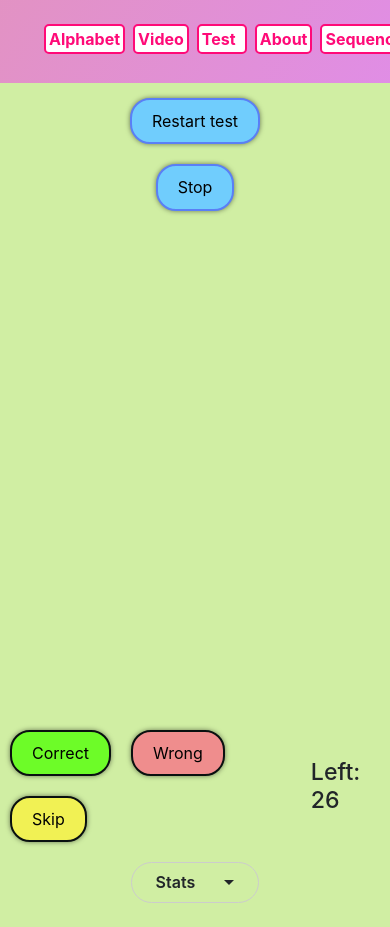
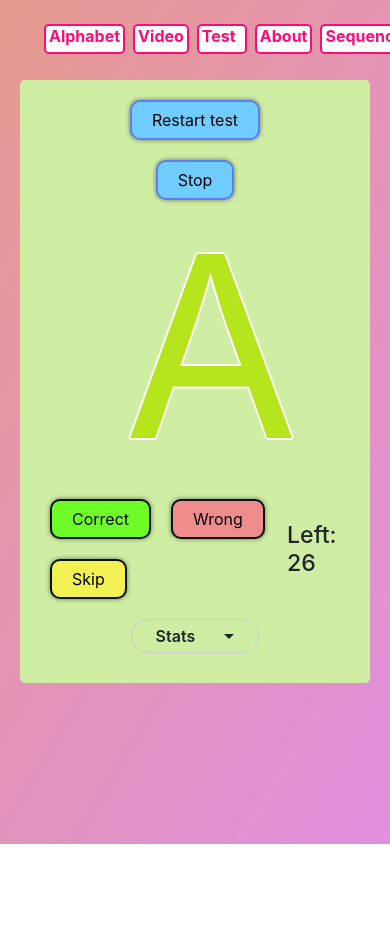
Before and after one commit to bogutskii/alphabet_for_kids, a React (Create React App) app: page /test in a window 390 px wide. Both pictures are taken after a click on the button "Start test". Shown: the top 927 px of the page. After the commit the page ends 844 px from the top, so only its background shows below. Built offline with nearby package versions, Linux system fonts and the light colour scheme.

Commit message:
-fix responsive design for main char

```diff
--- a/src/Components/Alpha_line.css
+++ b/src/Components/Alpha_line.css
@@ -68,3 +68,10 @@
 .letterSquare.vowels.selected {
     color: red;
 }
+
+
+@media (max-height: 900px) {
+    .letterSquare {
+        font-size: calc(1vw + 1vh);
+    }
+}
--- a/src/Components/Alphabet.css
+++ b/src/Components/Alphabet.css
@@ -1,9 +1,7 @@
 .wrap {
     display: flex;
     align-items: center;
-    align-content: center;
     flex-flow: row nowrap;
-    height: 45vh;
     width: 100vw;
     justify-content: space-between;
 }
@@ -18,7 +16,6 @@
     font-size: 50vh;
     text-shadow: 2px 0 0 #fff, -2px 0 0 #fff, 0 2px 0 #fff, 0 -2px 0 #fff,
     1px 1px #fff, -1px -1px 0 #fff, 1px -1px 0 #fff, -1px 1px 0 #fff;
-    z-index: -1;
 }
 
 
@@ -556,7 +553,7 @@
 
 .test-game-button {
     border: 2px solid #5a7ff6;
-    border-radius: 20px;
+    border-radius: 10px;
     padding: 10px 20px;
     font-size: 20px;
     cursor: pointer;
@@ -576,8 +573,10 @@
     flex-direction: column;
     align-items: center;
     justify-content: center;
-    min-height: 100vh;
     background-color: #d0eea3;
+    padding: 20px;
+    margin: 20px;
+    border-radius: 5px;
 }
 
 .test-game-button {
@@ -597,9 +596,9 @@
 .test-letters-list {
     list-style-type: none;
 }
-.test-letters-list li{
-    font-size: 40vh;
-}
+/*.test-letters-list li{*/
+/*    font-size: 40vh;*/
+/*}*/
 .test-counter {
     margin-top: 10px;
 }
--- a/src/Components/InitialLetterWord.js
+++ b/src/Components/InitialLetterWord.js
@@ -1,11 +1,7 @@
 import React from 'react';
 import {connect} from "react-redux";
 
-const InitialLetterWord = ({show,currentLanguage, letters, currentIndex}) => {
-  if (show) {
-    return null;
-  }
-console.log()
+const InitialLetterWord = ({currentLanguage, letters, currentIndex}) => {
   const {words, transcription} = letters[currentLanguage][currentIndex];
   return (
     <div className="wrap-child-active-15">
@@ -18,7 +14,6 @@ const mapStateToProps = (state) => ({
   currentIndex: state.currentIndex,
   currentLanguage: state.currentLanguage,
   letters: state.alphabets,
-  show: state.test.testStart
 })
 
 
--- a/src/Components/test/Test.js
+++ b/src/Components/test/Test.js
@@ -1,44 +1,52 @@
 import React from "react";
-// import Accordion from "../Accordion"
 import {connect} from "react-redux";
 import TestButtons from "./testButtons";
 import '../Alphabet.css'
 import Stats from "./Stats";
 import GameOptions from "../Options/GameOptions";
 
-
 const Test = (props) => {
   const {currentLanguage, alphabets, test, startTest, stopTest} = props;
   let randomColor = `#${Math.floor(Math.random() * 16777215).toString(16)}`;
+
   return (
     <div className="test-game-container">
-      <button className="test-game-button"
-              onClick={() => startTest([...alphabets[currentLanguage]].sort(() => Math.random() - 0.5))}>
+      <button
+        className="test-game-button"
+        onClick={() => startTest([...alphabets[currentLanguage]].sort(() => Math.random() - 0.5))}
+      >
         {test.testStart ? 'Restart test' : 'Start test'}
       </button>
 
-      {test.testStart && <button className="test-game-button"
-                                 onClick={stopTest}>
-        {'Stop'}
-      </button>}
+      {test.testStart && (
+        <button
+          className="test-game-button"
+          onClick={stopTest}
+        >
+          Stop
+        </button>
+      )}
 
-      {!test.testStart && <GameOptions/>}
-      {test.testStart &&
-        <div className="wrap-child-active-50" style={{color: randomColor}}>
+      {!test.testStart && <GameOptions />}
+
+      {test.testStart && (
+        <div  style={{color: randomColor}}>
           <ul className="test-letters-list">
-            {alphabets[currentLanguage].map((obj, i) => i === test.testCounter ? <li key={i}>{obj.letter}</li> : null)}
+            {alphabets[currentLanguage].map((obj, i) =>
+              i === test.testCounter ? <li className="wrap-child-active-50" key={i}>{obj.letter}</li> : null
+            )}
           </ul>
         </div>
-      }
+      )}
+
       <div className='test-game-options'>
-        {test.testStart && <TestButtons/>}
-        {test.testStart && <h3 className="test-counter">Left: {26 - test.testCounter}</h3>}
+        {test.testStart && <TestButtons />}
+        {test.testStart && <h3 className="test-counter">Left: {alphabets[currentLanguage].length - test.testCounter}</h3>}
       </div>
 
-      <Stats/>
+      <Stats />
     </div>
   );
-
 };
 
 const mapStateToProps = (state) => ({
@@ -46,26 +54,20 @@ const mapStateToProps = (state) => ({
   test: state.test,
   alphabets: state.alphabets,
   currentLanguage: state.currentLanguage,
-
-
-})
+});
 
 const mapDispatchToProps = (dispatch) => ({
   nextTest: (value) => dispatch({
     type: 'NEXT_TEXT_COUNTER',
-    payload: {
-      value: value
-    }
+    payload: { value },
   }),
   startTest: (value) => dispatch({
     type: 'START_TEST',
-    payload: {
-      value: value
-    }
+    payload: { value },
   }),
   stopTest: () => dispatch({
-    type: 'STOP_TEST'
-  })
-})
+    type: 'STOP_TEST',
+  }),
+});
 
 export default connect(mapStateToProps, mapDispatchToProps)(Test);
--- a/src/Components/test/accordion.css
+++ b/src/Components/test/accordion.css
@@ -1,7 +1,7 @@
 body {
     font-family: -apple-system, BlinkMacSystemFont, "Segoe UI", Roboto, Helvetica,
     Arial, sans-serif;
-    line-height: 1.4;
+    line-height: 1;
     padding-top: 10px;
 }
 
--- a/src/styles.css
+++ b/src/styles.css
@@ -1,6 +1,6 @@
 .App {
-    display: grid;
-    grid-template-rows: auto 1fr auto;
+    /*display: grid;*/
+    /*grid-template-rows: auto 1fr auto;*/
 }
 
 body {
```
